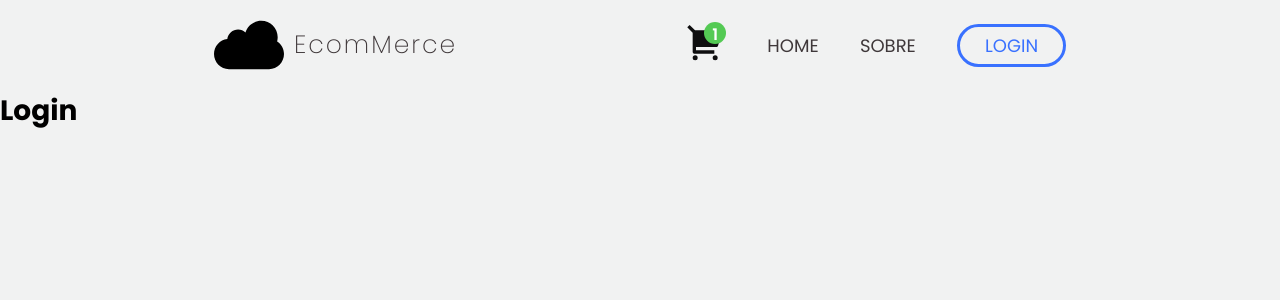
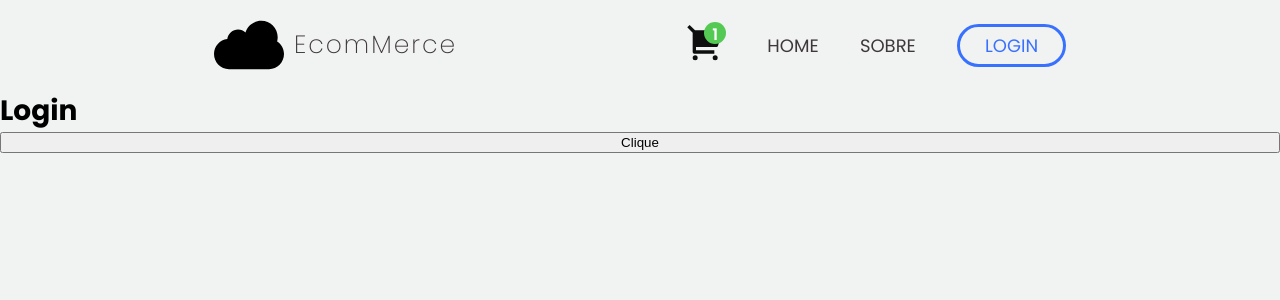
Before and after one commit to GabrielRezes/Ecommerce-ReactJS, a React (Vite) app: page /login in a window 1280 px wide. Shown: the top 300 px of the page. Built offline with nearby package versions, Linux system fonts and the light colour scheme.

Commit message:
Revert "fixing type error"
This reverts commit 59cc71e5b4aabe44a14ab0268acbe5830f0240ee.

```diff
--- a/src/components/CartIcon/CartIcon.tsx
+++ b/src/components/CartIcon/CartIcon.tsx
@@ -4,15 +4,8 @@ import { RiShoppingCart2Fill } from 'react-icons/ri';
 import { useNavigate } from 'react-router-dom';
 import './cartIcon.scss';
 
-type PropsProduct = {
-  id: number,
-  name: string,
-  price: string,
-  img: string
-}
-
 export default function CartIcon () {
-  const { cart }: any  = useSelector(store => store);
+  const { cart } = useSelector(store => store);
   const navigate = useNavigate();
 
   const toCart = () => {
--- a/src/pages/Login/Login.tsx
+++ b/src/pages/Login/Login.tsx
@@ -1,9 +1,22 @@
+import { useSelector, useDispatch } from 'react-redux';
+import { addProduct, removeProduct } from '../redux/actions/products';
+
 
 export default function Login () {
+
+  const dispatch = useDispatch();
+  const { cart } = useSelector(store => store)
+
+  console.log(cart)
+
+  const addProduct = () => {
+    dispatch(addProduct())
+  }
 
   return (
     <>
       <h1>Login</h1>
+      <button onClick={addProduct}>Clique</button>
     </>
   );
 };
```
